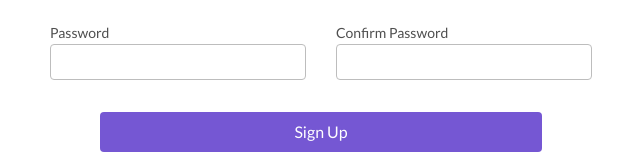
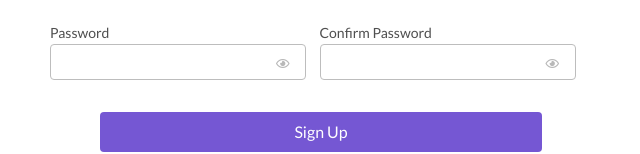
Before and after one commit to asteroid2k/academy-portal, a Vue app: page /signup in a window 1280 px wide. Shown: the part 387-541 px from the top of the page, without its empty margins (319-959 px from the left). Built offline with nearby package versions, Linux system fonts and the light colour scheme; what notyf would draw is missing.

Commit message:
hide and show password tweak

```diff
--- a/index.html
+++ b/index.html
@@ -14,6 +14,10 @@
       href="https://fonts.googleapis.com/css?family=Nunito Sans:ital,wght@0,100;0,300;0,400;0,700;0,900;1,100;1,300;1,400;1,700;1,900&family=Poppins:ital,wght@0,100;0,200;0,300;0,400;0,500;0,600;1,100;1,200;1,300;1,400;1,500;1,600&display=swap"
       rel="stylesheet"
     />
+    <link
+      rel="stylesheet"
+      href="https://cdnjs.cloudflare.com/ajax/libs/font-awesome/5.13.0/css/all.min.css"
+    />
     <title>Enyata Portal</title>
   </head>
   <body>
--- a/src/views/Applicant/Signin.vue
+++ b/src/views/Applicant/Signin.vue
@@ -59,6 +59,14 @@ export default {
         }
       }
     },
+    myFunction() {
+      var x = document.getElementById("password");
+      if (x.type === "password") {
+        x.type = "text";
+      } else {
+        x.type = "password";
+      }
+    },
   },
 };
 </script>
@@ -88,6 +96,7 @@ export default {
       <div class="input-group">
         <label for="password">Password</label>
         <Field type="password" name="password" id="password" class="k-input" />
+        <i class="far fa-eye" v-on:click="myFunction()" id="togglePassword"></i>
         <ErrorMessage name="password" class="text-red-600 text-xs pt-1 px-2" />
       </div>
 
@@ -113,6 +122,13 @@ export default {
   display: flex;
   flex-direction: column;
   gap: 22px;
+}
+#togglePassword {
+  margin-left: -30px;
+  cursor: pointer;
+  font-size: 12px;
+  color: #4f4f4f;
+  opacity: 0.4;
 }
 body {
   background: #ffffff;
--- a/src/views/Applicant/Signup.vue
+++ b/src/views/Applicant/Signup.vue
@@ -45,6 +45,22 @@ export default {
             notyf.error(message);
           }
         }
+      }
+    },
+    myFunction() {
+      var x = document.getElementById("password");
+      if (x.type === "password") {
+        x.type = "text";
+      } else {
+        x.type = "password";
+      }
+    },
+    myFunction2() {
+      var x = document.getElementById("conPassword");
+      if (x.type === "password") {
+        x.type = "text";
+      } else {
+        x.type = "password";
       }
     },
   },
@@ -114,6 +130,11 @@ export default {
           <div class="password">
             <div><label for="password">Password</label></div>
             <Field id="password" type="password" name="password" />
+            <i
+              class="far fa-eye"
+              v-on:click="myFunction()"
+              id="togglePassword"
+            ></i>
             <ErrorMessage
               name="password"
               class="flex text-red-600 text-xs pt-1 px-2"
@@ -122,7 +143,12 @@ export default {
           <div class="phone">
             <div class="confirm-password">
               <div><label for="conPassword">Confirm Password</label></div>
-              <Field type="password" name="conPassword" />
+              <Field type="password" name="conPassword" id="conPassword" />
+              <i
+                class="far fa-eye"
+                v-on:click="myFunction2()"
+                id="togglePassword"
+              ></i>
               <ErrorMessage
                 name="conPassword"
                 class="text-red-600 text-xs pt-1 px-2"
@@ -152,6 +178,13 @@ export default {
 .logo {
   display: flex;
   justify-content: center;
+}
+#togglePassword {
+  margin-left: -30px;
+  cursor: pointer;
+  font-size: 12px;
+  color: #4f4f4f;
+  opacity: 0.4;
 }
 .logo img {
   width: 110.1px;
--- a/src/views/admin/Signin.vue
+++ b/src/views/admin/Signin.vue
@@ -42,6 +42,14 @@ export default {
         }
       }
     },
+    myFunction() {
+      var x = document.getElementById("password");
+      if (x.type === "password") {
+        x.type = "text";
+      } else {
+        x.type = "password";
+      }
+    },
   },
 };
 </script>
@@ -77,6 +85,12 @@ export default {
             id="password"
             class="border-2 border-white h-12 w-full rounded bg-transparent p-3"
           />
+          <i
+            class="far fa-eye"
+            v-on:click="myFunction()"
+            id="togglePassword"
+          ></i>
+
           <ErrorMessage
             name="password"
             class="text-red-300 text-xs pt-1 px-2"
@@ -84,7 +98,16 @@ export default {
         </div>
         <button
           type="submit"
-          class="k-button w-full h-[50px] bg-white text-primary rounded text-base font-bold"
+          class="
+            k-button
+            w-full
+            h-[50px]
+            bg-white
+            text-primary
+            rounded
+            text-base
+            font-bold
+          "
         >
           Sign In
         </button>
@@ -104,6 +127,13 @@ export default {
   width: 400px;
   padding: 20px;
 }
+#togglePassword {
+  margin-left: -30px;
+  cursor: pointer;
+  font-size: 12px;
+  color: #ffffff;
+  opacity: 0.6;
+}
 @media screen and (max-width: 992px) {
   .main {
     background-image: none;
```
